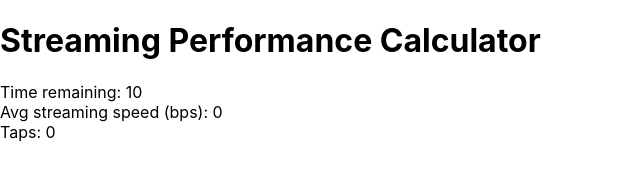
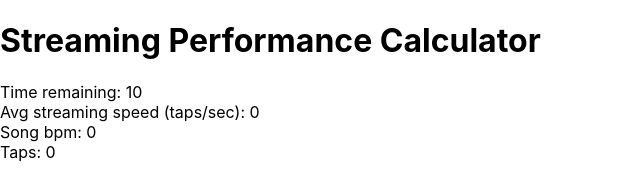
Before and after one commit to Work-DanielJohn/Personal-Streaming-Evaluator, a React (Create React App) app: page / in a window 1280 px wide. Shown: the top 192 px of the page, without its empty margins (0-640 px from the left). Built offline with nearby package versions, Linux system fonts and the light colour scheme.

Commit message:
Song bpm calculation and new default value dict

```diff
--- a/src/App.js
+++ b/src/App.js
@@ -9,9 +9,17 @@ const App = () => {
   const [start, setStart] = useState(false)
   const [taps, setTaps] = useState(0)
 
+  // Default settings
+  const defaultValues = {
+    testTime: 10,
+    leftKey: 'z',
+    rightKey: 'x',
+    streamFreq: 4, // 1 beat for every 1 semi-quaver. If 1, then it's per quaver
+  }
+
   // Timer countdown
   useEffect(() => {
-    timer > 0 && start === true && setTimeout(() => setTimer(timer - 1), 1000)
+    (timer > 0) && (start === true) && setTimeout(() => setTimer(timer - 1), 1000)
   }, [timer, start])
 
   // Add tap
--- a/src/components/StatsPanel.js
+++ b/src/components/StatsPanel.js
@@ -4,7 +4,8 @@ const StatsPanel = ({ time, totalTime, taps }) => {
     return (
         <div>
             Time remaining: {time} <br></br>
-            Avg streaming speed (bps): {averageStream}
+            Avg streaming speed (taps/sec): {averageStream} <br></br>
+            Song bpm: {averageStream * 16}
         </div>
     )
 }
```
